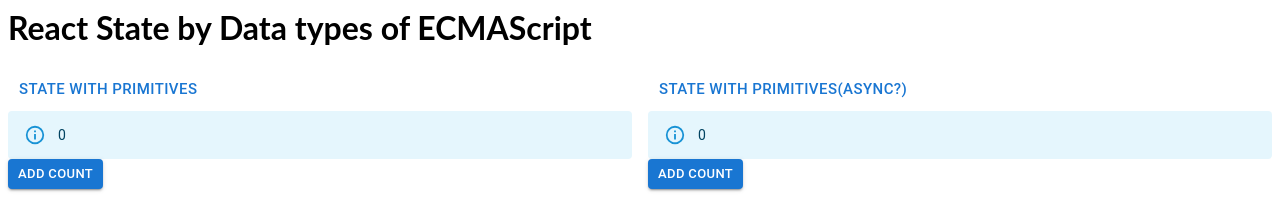
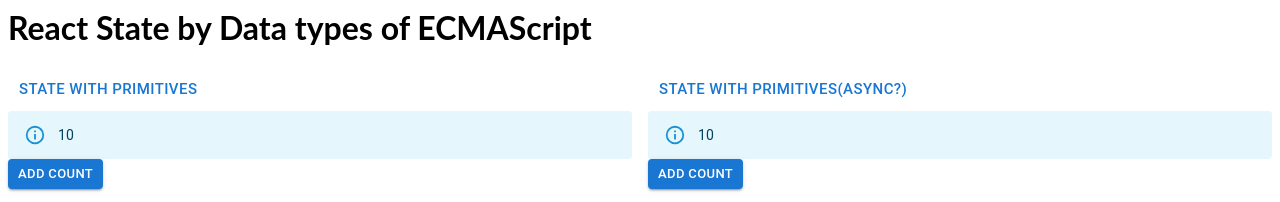
Before and after one commit to robertopuentesdiaz/React18_StateByType, a React (Create React App) app: page / in a window 1280 px wide. Shown: the top 202 px of the page. Built offline with nearby package versions, Linux system fonts and the light colour scheme; the HTML template or start-up script is replaced by a standard one.

Commit message:
1 file modified

```diff
--- a/src/ByValue.tsx
+++ b/src/ByValue.tsx
@@ -5,8 +5,8 @@ import Alert from '@mui/material/Alert';
 import Button from '@mui/material/Button';
 
 export default function ByValue() {
-  const [count, setCount] = useState(0);
-  const [count2, setCount2] = useState(0);
+  const [count, setCount] = useState(10);
+  const [count2, setCount2] = useState(10);
 
   const add = () => {
     setCount((count) => {
```
